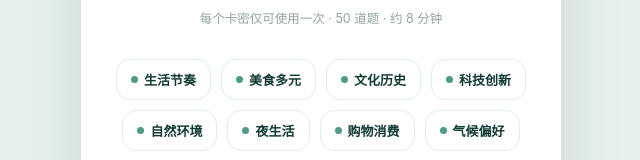
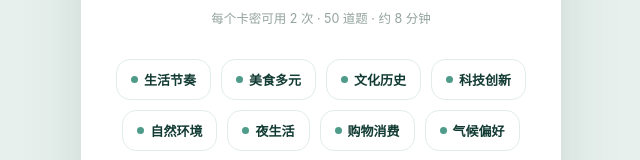
Before and after one commit to xiufeng72/city-fit, a plain HTML site: page docs/index.html in a window 1280 px wide. Shown: the part 575-735 px from the top of the page, 319-959 px from the left. Drawn offline with nearby package versions, Linux system fonts and the light colour scheme.

Commit message:
cards: two uses per code, admin remaining count

```diff
--- a/docs/index.html
+++ b/docs/index.html
@@ -63,7 +63,7 @@
            spellcheck="false" maxlength="20" placeholder="CITY-XXXX-XXXX">
     <div class="err" id="err"></div>
     <button class="btn" id="start">开始测试</button>
-    <div class="hint">每个卡密仅可使用一次 · 50 道题 · 约 8 分钟</div>
+    <div class="hint">每个卡密可用 2 次 · 50 道题 · 约 8 分钟</div>
     <div class="resume hidden" id="resume"></div>
   </section>
 
```
